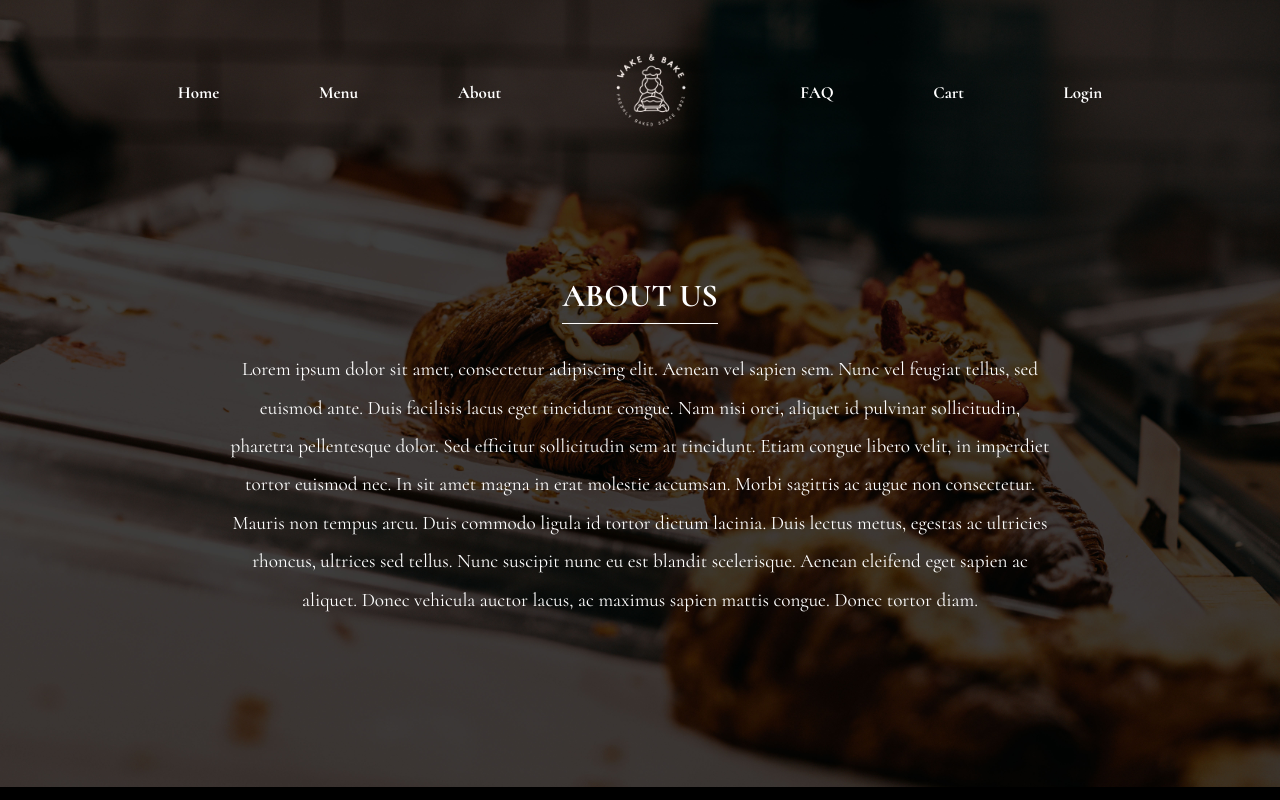
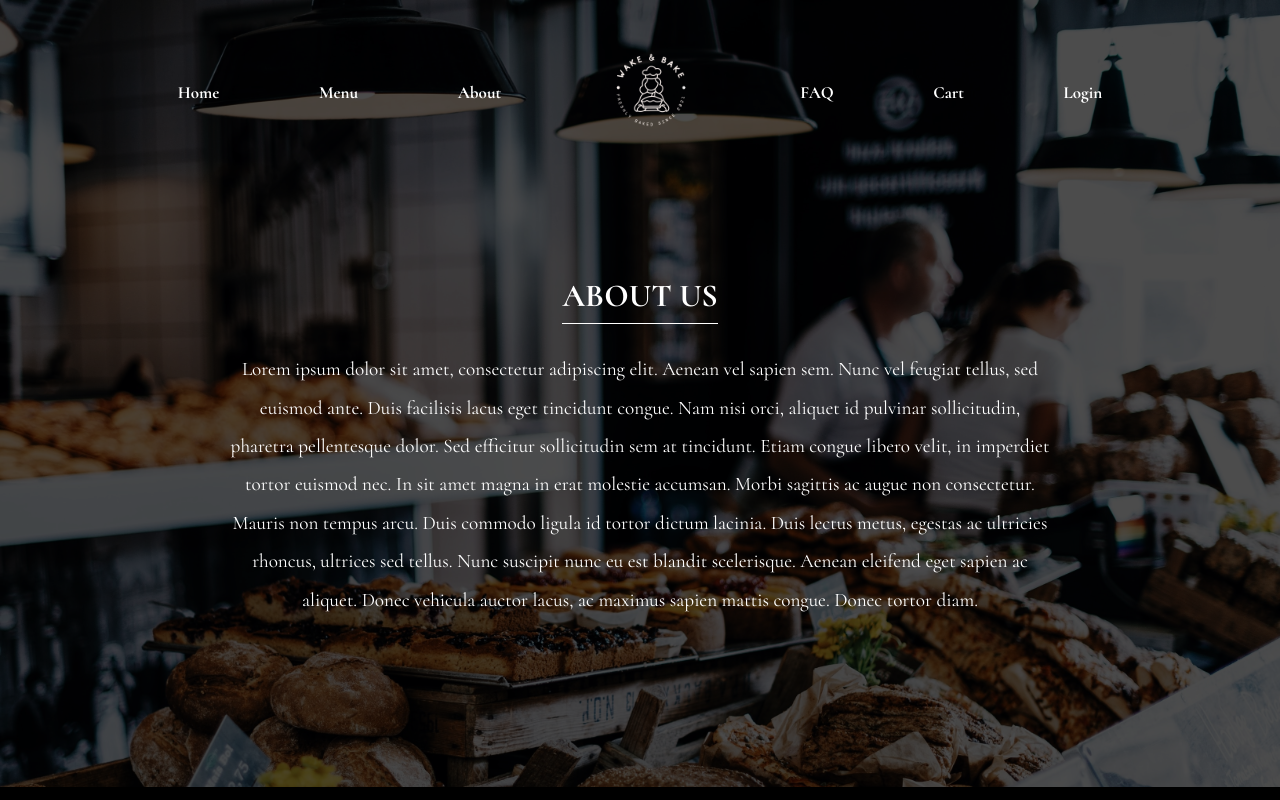
Before and after one commit to MQCOMP3120-2021/E-commerce-website-Project, a React (Create React App) app: page /About in a window 1280 px wide. Shown: the top 800 px of the page. Built offline with nearby package versions, Linux system fonts and the light colour scheme; no server answers.

Commit message:
Changed bg image for About page

```diff
--- a/src/AboutScreen.css
+++ b/src/AboutScreen.css
@@ -1,5 +1,5 @@
 .aboutPage{
-    background: url("assets/aboutBg.jpg");
+    background-image: linear-gradient(rgba(0, 0, 0, 0.7), rgba(0, 0, 0, 0.7)),url(./assets/aboutBg.jpg);
     background-repeat: no-repeat;
     background-size: cover;
     background-attachment: fixed;
```
Also changed, not shown: src/assets/aboutBg.jpg.
